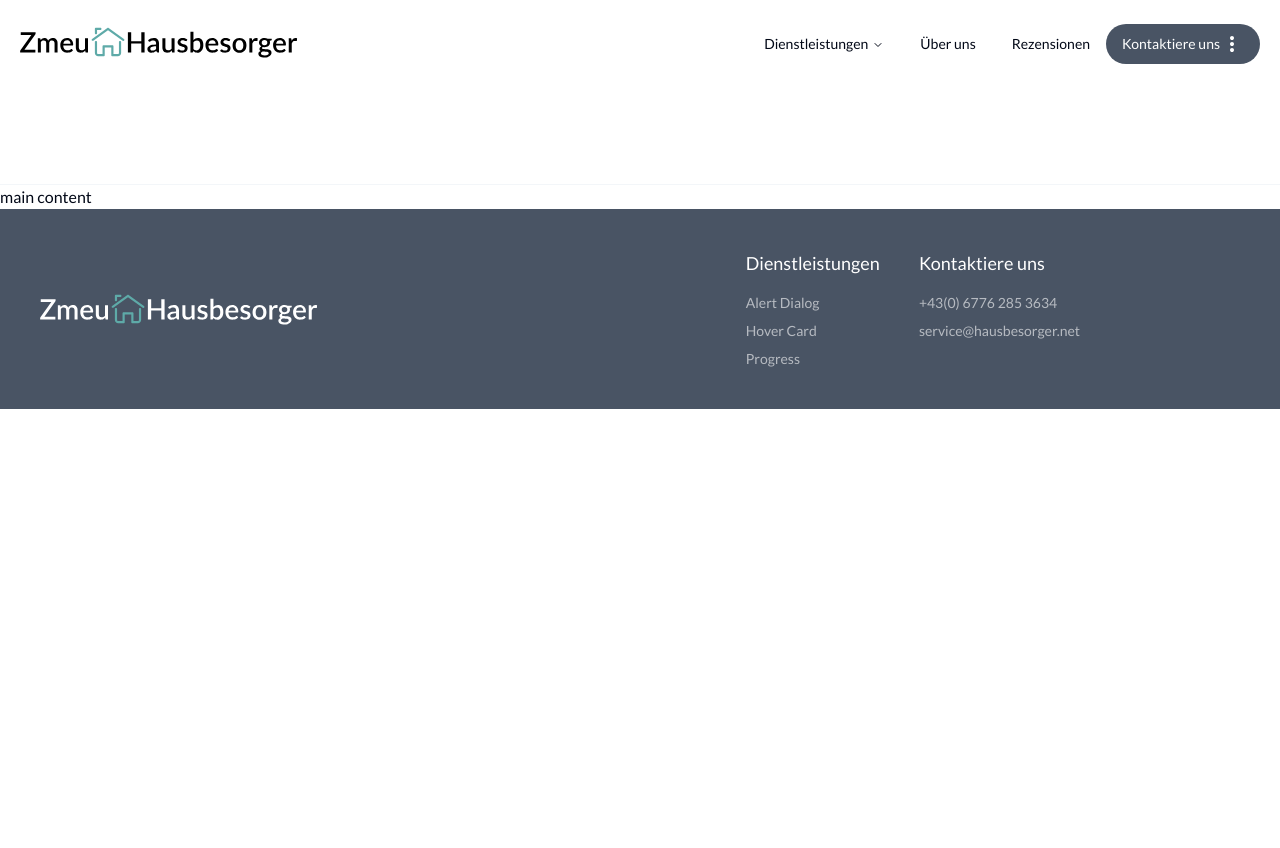
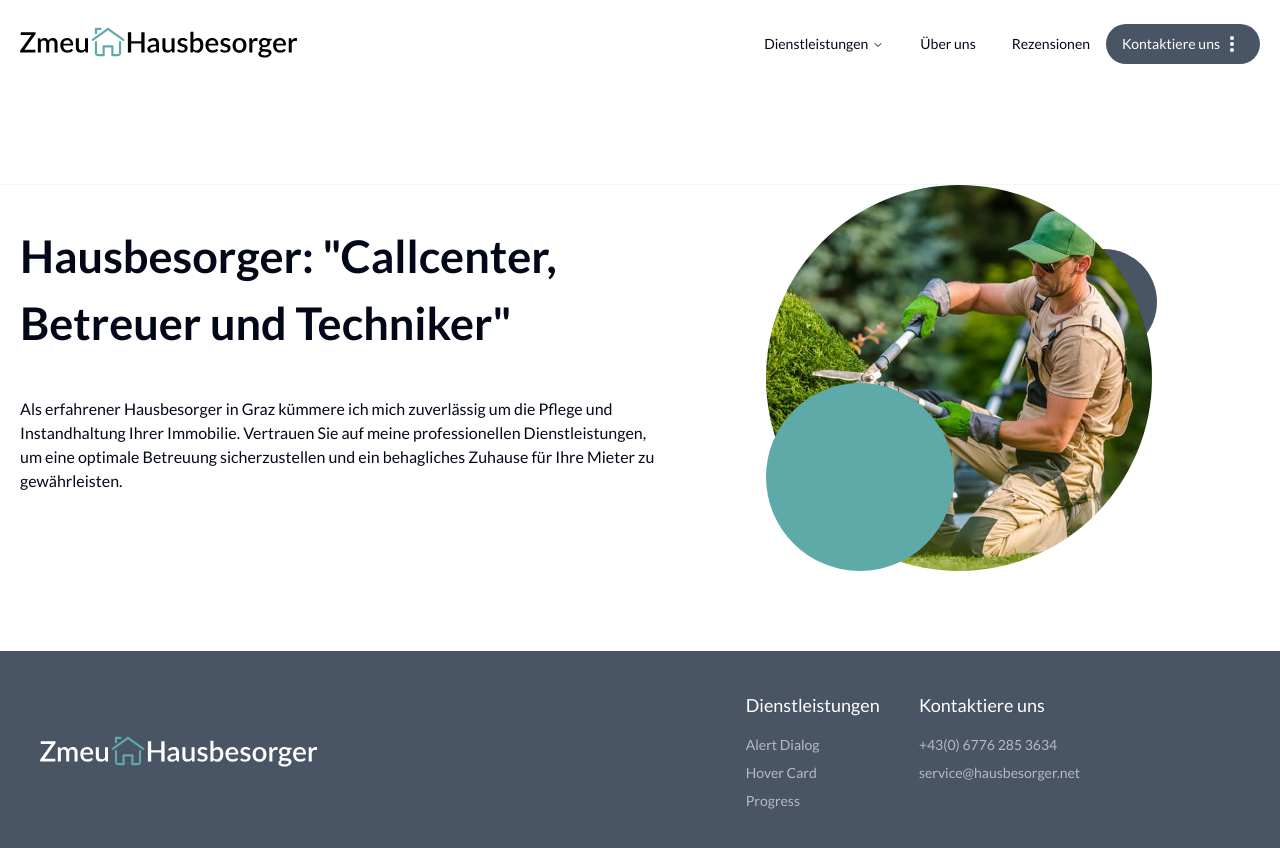
Before and after one commit to Serj10GR/piter-cleaning, a Next.js app: page / in a window 1280 px wide. Shown: the top 848 px of the page. Before the commit the page ends 800 px from the top, so only its background shows below. Built offline with nearby package versions, Linux system fonts and the light colour scheme.

Commit message:
:sparkles: feat/header

```diff
--- a/app/layout.tsx
+++ b/app/layout.tsx
@@ -6,7 +6,7 @@ import { Footer } from "@/components/footer";
 
 const lato = Lato({
   subsets: ["latin"],
-  weight: ["400"],
+  weight: ["400", "700"],
   variable: "--font-sans",
 });
 
--- a/app/page.tsx
+++ b/app/page.tsx
@@ -1,3 +1,9 @@
+import { Hero } from "@/components/hero";
+
 export default function Home() {
-  return <div>main content</div>;
+  return (
+    <div>
+      <Hero />
+    </div>
+  );
 }
--- a/components/header/mobileNav.tsx
+++ b/components/header/mobileNav.tsx
@@ -1,6 +1,5 @@
 "use client";
 
-import * as React from "react";
 import Link, { LinkProps } from "next/link";
 import { useRouter } from "next/navigation";
 
@@ -11,9 +10,10 @@ import { ScrollArea } from "@radix-ui/react-scroll-area";
 import { BurgerIcon } from "@/app/icons/burger";
 import { Logo } from "../logo";
 import { MENU_ITEMS } from "@/config/menuItems";
+import { Fragment, useState } from "react";
 
 export function MobileNav() {
-  const [open, setOpen] = React.useState(false);
+  const [open, setOpen] = useState(false);
 
   return (
     <Sheet open={open} onOpenChange={setOpen}>
@@ -34,7 +34,7 @@ export function MobileNav() {
           <div className="flex flex-col space-y-4">
             {MENU_ITEMS.map((item) =>
               item.items ? (
-                <>
+                <Fragment key={item.href}>
                   {item.items?.map((item) => (
                     <MobileLink
                       key={item.href}
@@ -44,7 +44,7 @@ export function MobileNav() {
                       {item.title}
                     </MobileLink>
                   ))}
-                </>
+                </Fragment>
               ) : (
                 <MobileLink
                   key={item.href}
--- /dev/null
+++ b/components/hero/index.tsx
@@ -0,0 +1,21 @@
+import { RoundImage } from "../roundImage";
+
+export const Hero = () => {
+  return (
+    <section className="flex flex-col mb-20 px-5 text-center md:text-left md:flex-row-reverse md:items-center">
+      <RoundImage />
+      <div className="mt-[54px] max-w-[637px] md:mt-0">
+        <h2 className="font-bold text-[45px] leading-[67px]">
+          {`Hausbesorger: "Callcenter, Betreuer und Techniker"`}
+        </h2>
+        <p className="leading-6 my-10">
+          Als erfahrener Hausbesorger in Graz kümmere ich mich zuverlässig um
+          die Pflege und Instandhaltung Ihrer Immobilie. Vertrauen Sie auf meine
+          professionellen Dienstleistungen, um eine optimale Betreuung
+          sicherzustellen und ein behagliches Zuhause für Ihre Mieter zu
+          gewährleisten.
+        </p>
+      </div>
+    </section>
+  );
+};
--- /dev/null
+++ b/components/roundImage/index.tsx
@@ -0,0 +1,17 @@
+import Image from "next/image";
+
+export const RoundImage = () => {
+  return (
+    <div className="relative mx-auto">
+      <Image
+        alt="Hero"
+        className="aspect-square overflow-hidden rounded-full object-cover"
+        height="386"
+        src="/hero_img.jpeg"
+        width="386"
+      />
+      <div className="absolute bottom-0 left-18 w-[188px] h-[188px] bg-primary rounded-full" />
+      <div className="absolute top-16 right-[-5px] w-[106px] h-[106px] bg-secondary rounded-full -z-10" />
+    </div>
+  );
+};
--- /dev/null
+++ b/components/ui/aspect-ratio.tsx
@@ -0,0 +1,7 @@
+"use client"
+
+import * as AspectRatioPrimitive from "@radix-ui/react-aspect-ratio"
+
+const AspectRatio = AspectRatioPrimitive.Root
+
+export { AspectRatio }
```
Also changed, not shown: public/hero_img.jpeg (added).
